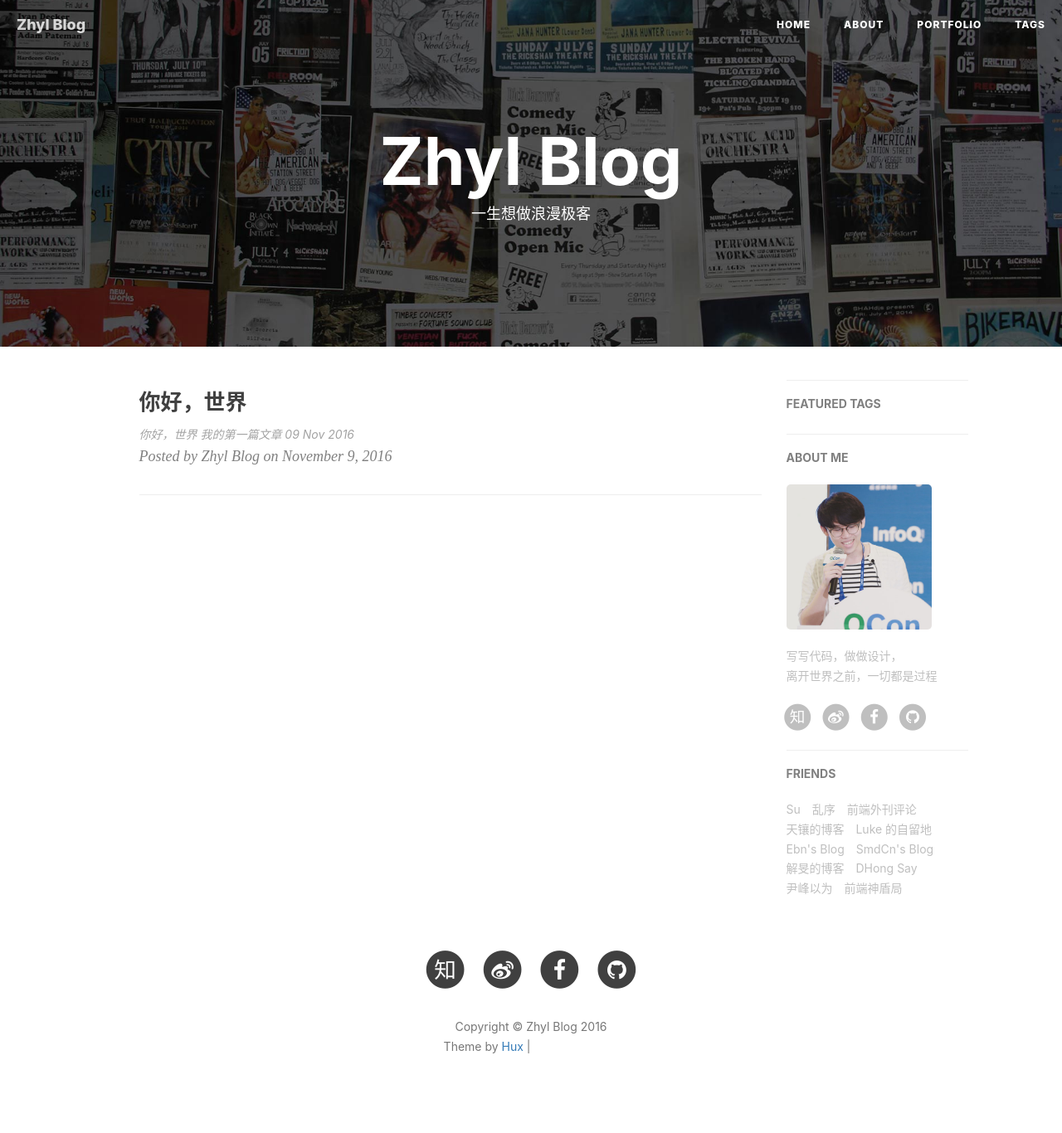
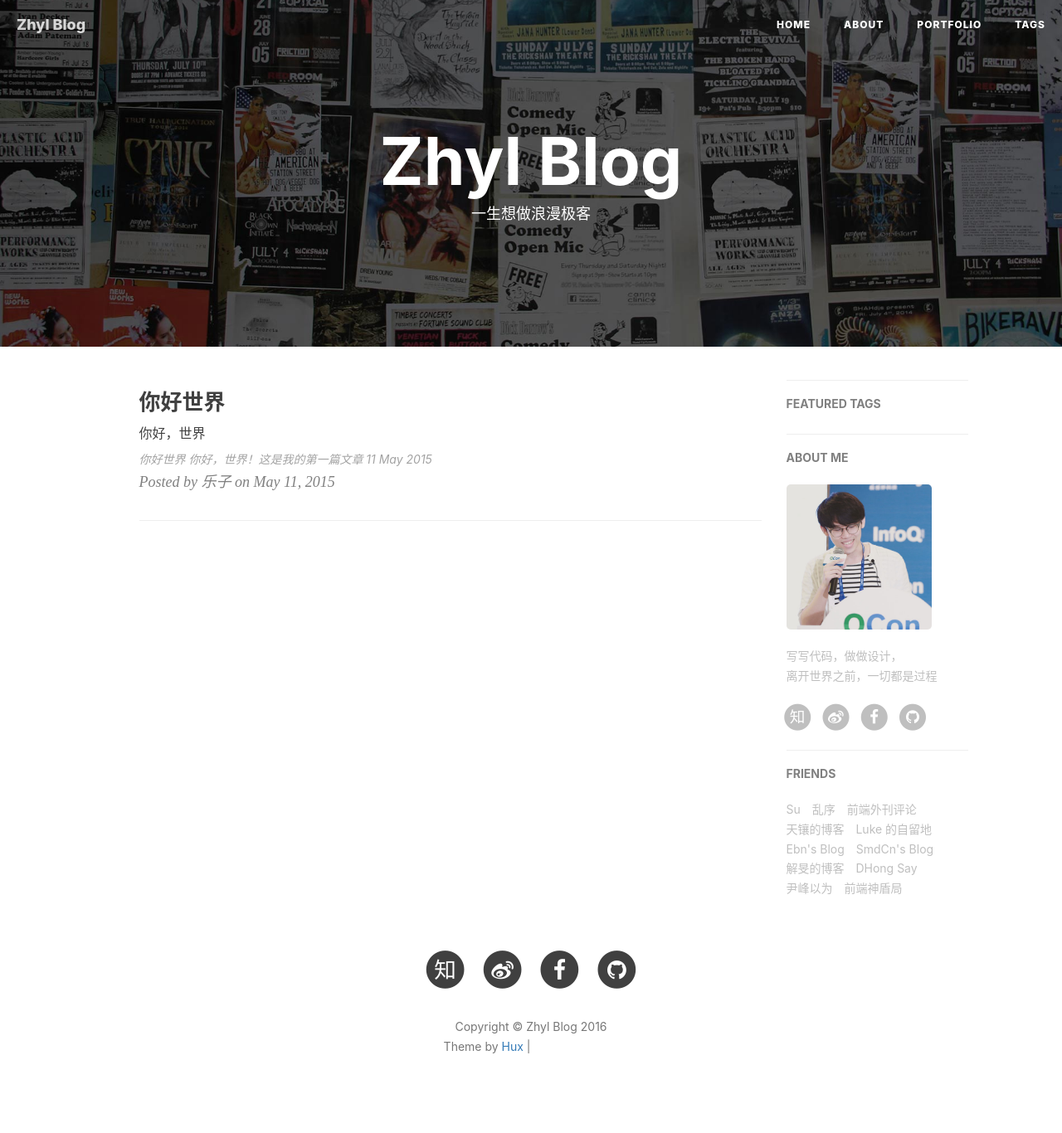
Before and after one commit to yingle1991/MyBlog, a Jekyll site: the page built from index.html, in a window 1280 px wide. Shown: the whole page at 83% size. Built offline with Jekyll 4.4.1, drawn with Linux system fonts in a browser that asks for light colours; nearby versions of some CDN libraries; the list of posts is cut into pages by our own code; comment, search, counter and statistics services are not loaded; grey boxes are pictures that could not be loaded.

Commit message:
first post

```diff
--- a/_posts/2016-11-09-hello-world.html
+++ b/_posts/2016-11-09-hello-world.html
@@ -1,7 +1,13 @@
 ---
-layout: default
-title: 你好，世界
+layout:     post
+title:      "你好世界"
+subtitle:   "你好，世界"
+date:       2015-05-11
+author:     "乐子"
+header-img: "img/post-bg-see-u-ali.jpg"
+tags:
+    - 第一个
 ---
 <h2>{{ page.title }}</h2>
-<p>我的第一篇文章</p>
+<p>你好，世界！这是我的第一篇文章</p>
 <p>{{ page.date | date_to_string }}</p>
```
